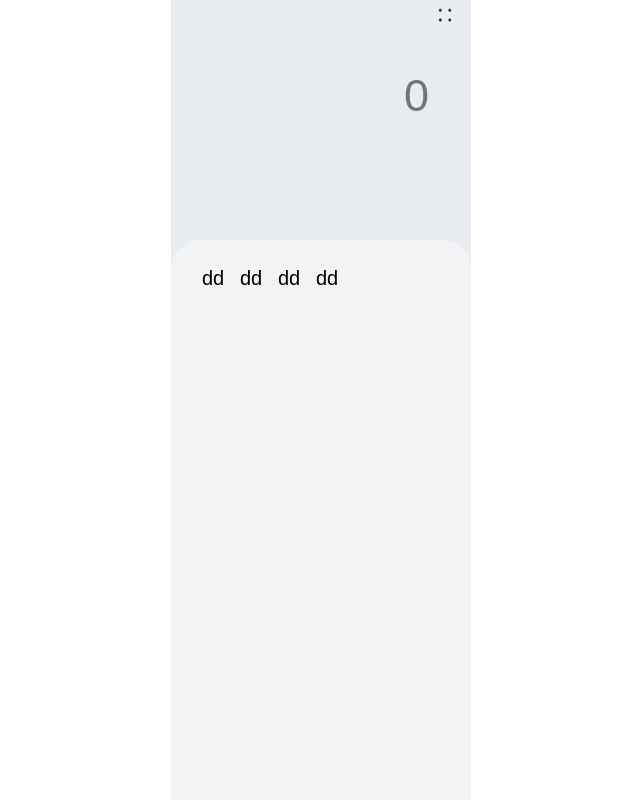
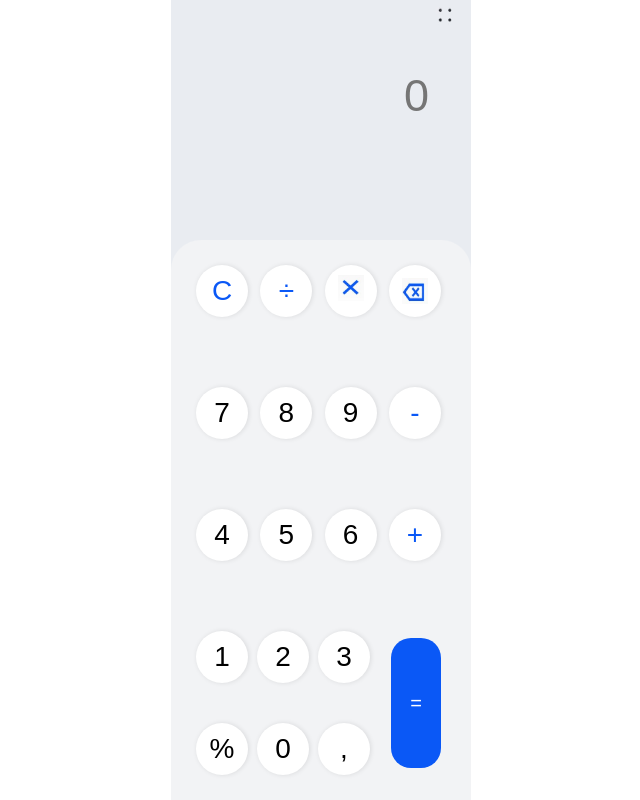
Before and after one commit to oscar-rey-mosquera/desarrollo-web, a plain HTML site: page calculadora/index.html in a window 1280 px wide. Shown: the whole page, without its empty margins (319-959 px from the left). Drawn offline with Linux system fonts and the light colour scheme.

Commit message:
Calculadora

```diff
--- a/calculadora/index.css
+++ b/calculadora/index.css
@@ -26,6 +26,14 @@
     border-top-left-radius: 30px;
     border-top-right-radius: 30px;
     padding: 25px;
+    display: flex;
+    flex-direction: column;
+    justify-content: space-between;
+}
+
+.space-between {
+    display: flex;
+    justify-content: space-between;
 }
 
 .icon-container {
@@ -53,11 +61,75 @@
 
 
 .btn {
-    width: 30px;
-    height: 0px;
+    width: 52px;
+    height: 52px;
     border-radius: 50%;
     border: 0px;
-    margin: 2px;
+    margin-right: 5px;
+    font-size: 28px;
+    cursor: pointer;
+    background-color: white;
+    -webkit-box-shadow: 1px 0px 5px 0px rgba(0,0,0,0.10);
+    -moz-box-shadow: 1px 0px 5px 0px rgba(0,0,0,0.10);
+    box-shadow: 1px 0px 5px 0px rgba(0,0,0,0.10);
+    font-weight: 400;
+}
+
+.btn:hover {
+    background-color: #e9ecf1;
+}
+
+.btn-img {
+    display: flex;
+    justify-content: center;
+    align-items: center;
+}
+
+.btn img {
+    width: 26px;
+    height: 26px;
+}
+
+.btn-equal {
+   height: 90%;
+   width: 50px;
+    border-radius: 20px;
+    border: 0px;
+    margin-right: 5px;
     font-size: 20px;
+    background-color: #0a58f6;
+    color: white;
     cursor: pointer;
 }
+
+.btn-equal:hover {
+    background-color: #0346cb;
+}
+
+.row-btn-equal {
+  display: flex;
+  justify-content: center;
+  align-items: center;
+  margin-left: 10px;
+  height: 100%;
+}
+
+.btn-container {
+
+    display: flex;
+}
+
+.row {
+    margin-bottom: 40px;
+}
+
+.color-blue {
+    color: #0a58f6;
+}
+
+@media (max-width: 600px) {
+
+    .container {
+        width: 100%;
+    }
+}
--- a/calculadora/index.html
+++ b/calculadora/index.html
@@ -14,17 +14,51 @@
                <img src="./imagen/Captura de pantalla 2024-10-19 090305.png" />
            </div>
            <div>
-                  <input type="text" class="input" placeholder="0" />
+                  <input type="text" class="input" placeholder="0" readonly />
            </div>
         </div>
         <div class="body">
-           <div>
-            <button class="btn">dd</button>
-            <button class="btn">dd</button>
-            <button class="btn">dd</button>
-            <button class="btn">dd</button>
+           <div class="space-between">
+            <button class="btn color-blue">C</button>
+            <button class="btn color-blue">÷</button>
+            <button class="btn color-blue ">
+                <img src="./imagen/x.png" />
+            </button>
+            <button class="btn btn-img">
+                <img src="./imagen/Captura de pantalla 2024-10-19 110227.png" />
+            </button>
            </div>
-
+           <div class="space-between">
+            <button class="btn">7</button>
+            <button class="btn">8</button>
+            <button class="btn">9</button>
+            <button class="btn color-blue">-</button>
+           </div>
+           <div class="space-between">
+            <button class="btn">4</button>
+            <button class="btn">5</button>
+            <button class="btn">6</button>
+            <button class="btn color-blue">+</button>
+           </div>
+           <div class="btn-container space-between">
+              <div>
+                <div class="row">
+                    <button class="btn">1</button>
+                    <button class="btn">2</button>
+                    <button class="btn">3</button>
+                   </div>
+                   <div>
+                    <button class="btn">%</button>
+                    <button class="btn">0</button>
+                    <button class="btn">,</button>
+                   </div>
+              </div>
+              <div  class="row row-btn-equal">
+                <button class="btn-equal">
+                    =
+                </button>
+              </div>
+           </div>
         </div>
     </div>
 </body>
```
Also changed, not shown: calculadora/imagen/Captura de pantalla 2024-10-19 110227.png (added), calculadora/imagen/x.png (added).
